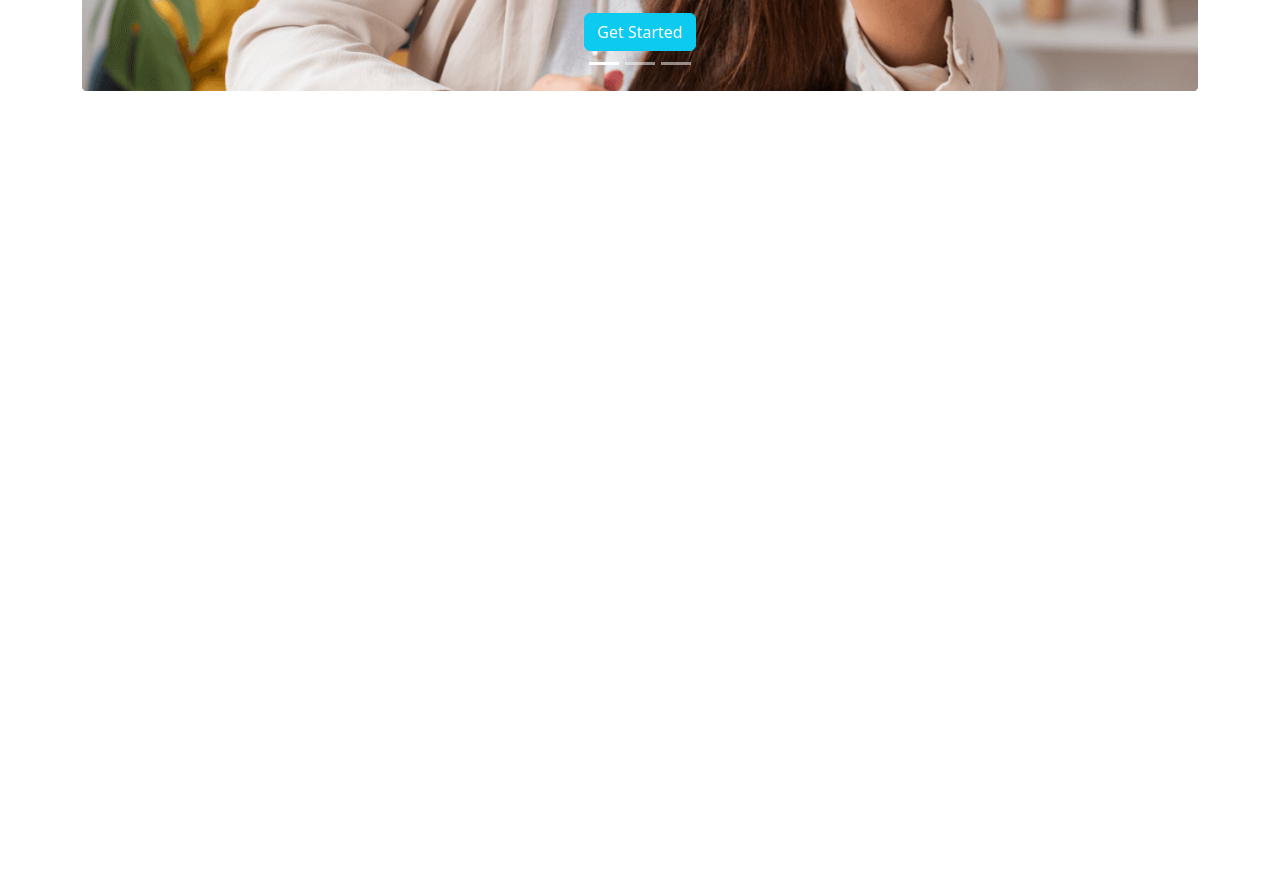
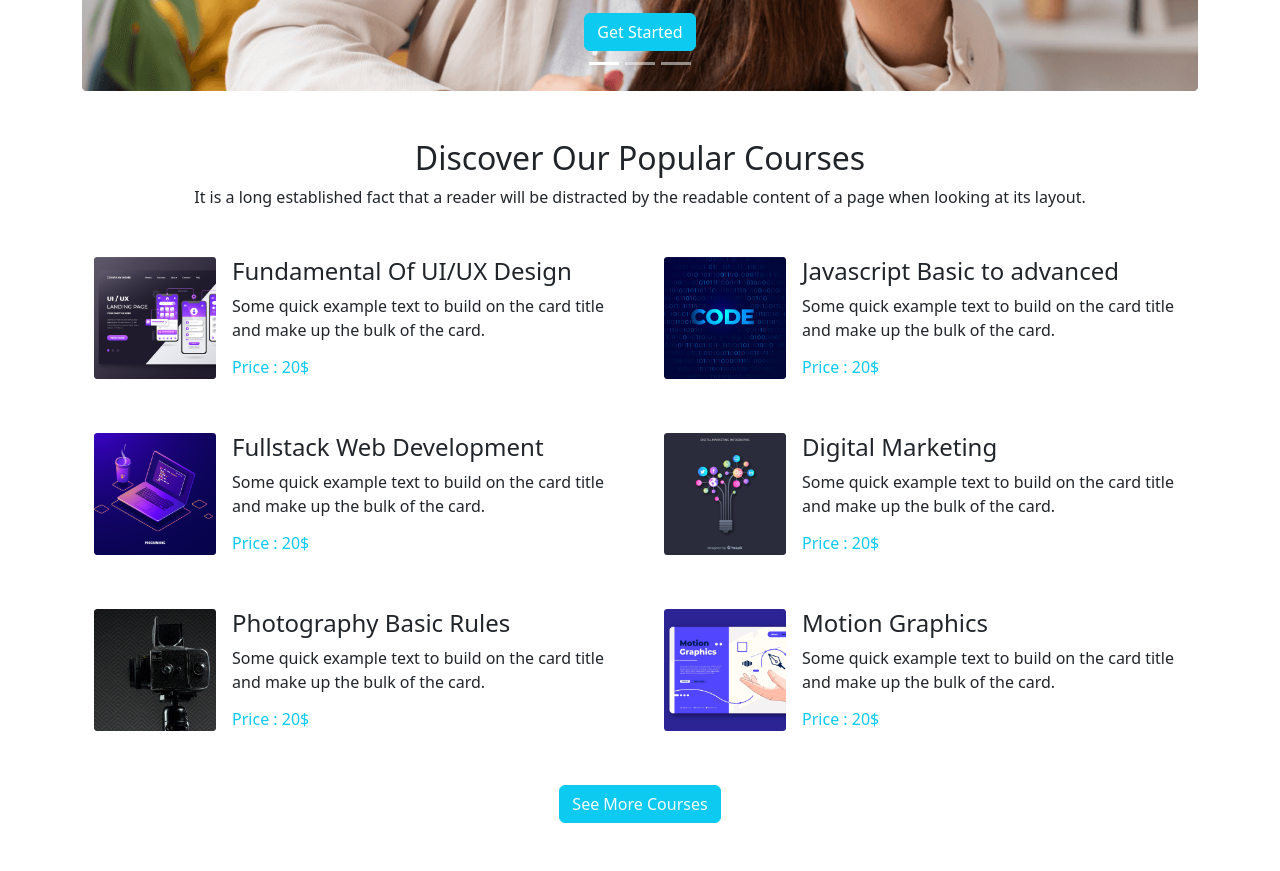
Before and after one commit to mushahiduddin/dot-edu, a plain HTML site: page index.html in a window 1280 px wide. Shown: the part 605-1476 px from the top of the page. Before the commit the page ends 800 px from the top, so only its background shows below. Drawn offline with nearby package versions, Linux system fonts and the light colour scheme.

Commit message:
Course-Section-added

```diff
--- a/index.html
+++ b/index.html
@@ -68,7 +68,7 @@
                     <div class="carousel-item active">
                         <img src="images/cover/cover-1.png" class="d-block w-100" alt="">
                         <div class="carousel-caption d-md-block">
-                            <h2 class=>Get Started Digital Learning</h2>
+                            <h1>Get Started Digital Learning</h1>
                             <p>It is a long established fact that a reader will be distracted by the readable content of
                                 a page when looking at its layout.</p>
                             <button class="btn btn-info text-white">Get Started</button>
@@ -77,7 +77,7 @@
                     <div class="carousel-item">
                         <img src="images/cover/cover-2.jpg" class="d-block w-100" alt="">
                         <div class="carousel-caption d-md-block">
-                            <h2>Get Started Digital Learning</h2>
+                            <h1>Get Started Digital Learning</h1>
                             <p>It is a long established fact that a reader will be distracted by the readable content of
                                 a page when looking at its layout.</p>
                             <button class="btn btn-info text-white">Get Started</button>
@@ -86,7 +86,7 @@
                     <div class="carousel-item">
                         <img src="images/cover/cover-3.jpg" class="d-block w-100" alt="">
                         <div class="carousel-caption d-md-block">
-                            <h2>Get Started Digital Learning</h2>
+                            <h1>Get Started Digital Learning</h1>
                             <p>It is a long established fact that a reader will be distracted by the readable content of
                                 a page when looking at its layout.</p>
                             <button class="btn btn-info text-white">Get Started</button>
@@ -110,6 +110,104 @@
     <!-- Header End -->
 
     <!-- Main Section Start -->
+    <main>
+        <!-- Course Section Start -->
+        <section class="container my-1 my-lg-5 my-md-3">
+            <div class="text-center">
+                <h2>Discover Our Popular Courses</h2>
+                <p>It is a long established fact that a reader will be distracted by the readable content of a page when
+                    looking at its layout.</p>
+            </div>
+            <div class="container my-5">
+                <div class="row g-5">
+                    <div class="col col-12 col-sm-12 col-md-12 col-lg-6">
+                        <div class="d-block d-sm-block d-md-flex d-lg-flex">
+                            <div>
+                                <img src="images/course/course-1.png" alt="" class="w-100">
+                            </div>
+                            <div class="ps-3 mt-3 mt-sm-3 mt-md-0 mt-lg-0 d-flex flex-column justify-content-center">
+                                <h4>Fundamental Of UI/UX Design</h4>
+                                <p>Some quick example text to build on the card title and make up the bulk of the card.
+                                </p>
+                                <h6 class="text-info">Price : 20$</h6>
+                            </div>
+                        </div>
+                    </div>
+                    <div class="col col-12 col-sm-12 col-md-12 col-lg-6">
+                        <div class="d-block d-sm-block d-md-flex d-lg-flex">
+                            <div>
+                                <img src="images/course/course-2.png" alt="" class="w-100">
+                            </div>
+                            <div class="ps-3 mt-3 mt-sm-3 mt-md-0 mt-lg-0 d-flex flex-column justify-content-center">
+                                <h4>Javascript Basic to advanced</h4>
+                                <p>Some quick example text to build on the card title and make up the bulk of the card.
+                                </p>
+                                <h6 class="text-info">Price : 20$</h6>
+                            </div>
+                        </div>
+                    </div>
+                    <div class="col col-12 col-sm-12 col-md-12 col-lg-6">
+                        <div class="d-block d-sm-block d-md-flex d-lg-flex">
+                            <div>
+                                <img src="images/course/course-3.png" alt="" class="w-100">
+                            </div>
+                            <div class="ps-3 mt-3 mt-sm-3 mt-md-0 mt-lg-0 d-flex flex-column justify-content-center">
+                                <h4>Fullstack Web Development</h4>
+                                <p>Some quick example text to build on the card title and make up the bulk of the card.
+                                </p>
+                                <h6 class="text-info">Price : 20$</h6>
+                            </div>
+                        </div>
+                    </div>
+                    <div class="col col-12 col-sm-12 col-md-12 col-lg-6">
+                        <div class="d-block d-sm-block d-md-flex d-lg-flex">
+                            <div>
+                                <img src="images/course/course-4.png" alt="" class="w-100">
+                            </div>
+                            <div class="ps-3 mt-3 mt-sm-3 mt-md-0 mt-lg-0 d-flex flex-column justify-content-center">
+                                <h4>Digital Marketing</h4>
+                                <p>Some quick example text to build on the card title and make up the bulk of the card.
+                                </p>
+                                <h6 class="text-info">Price : 20$</h6>
+                            </div>
+                        </div>
+                    </div>
+                    <div class="col col-12 col-sm-12 col-md-12 col-lg-6">
+                        <div class="d-block d-sm-block d-md-flex d-lg-flex">
+                            <div>
+                                <img src="images/course/course-5.png" alt="" class="w-100">
+                            </div>
+                            <div class="ps-3 mt-3 mt-sm-3 mt-md-0 mt-lg-0 d-flex flex-column justify-content-center">
+                                <h4>Photography Basic Rules</h4>
+                                <p>Some quick example text to build on the card title and make up the bulk of the card.
+                                </p>
+                                <h6 class="text-info">Price : 20$</h6>
+                            </div>
+                        </div>
+                    </div>
+                    <div class="col col-12 col-sm-12 col-md-12 col-lg-6">
+                        <div class="d-block d-sm-block d-md-flex d-lg-flex">
+                            <div>
+                                <img src="images/course/course-6.png" alt="" class="w-100">
+                            </div>
+                            <div class="ps-3 mt-3 mt-sm-3 mt-md-0 mt-lg-0 d-flex flex-column justify-content-center">
+                                <h4>Motion Graphics</h4>
+                                <p>Some quick example text to build on the card title and make up the bulk of the card.
+                                </p>
+                                <h6 class="text-info">Price : 20$</h6>
+                            </div>
+                        </div>
+                    </div>
+                </div>
+            </div>
+            <div class="d-flex justify-content-center"><button class="btn btn-info text-light ">See More
+                    Courses</button></div>
+        </section>
+        <!-- Course section End -->
+
+    </main>
+
+    <!-- MAin Section End -->
 
     <!-- Script Link -->
     <script src="https://cdn.jsdelivr.net/npm/bootstrap@5.2.0/dist/js/bootstrap.bundle.min.js"
--- a/style.css
+++ b/style.css
@@ -0,0 +1,3 @@
+.theme-bg{
+    background: #F4FAFD;
+}
```
